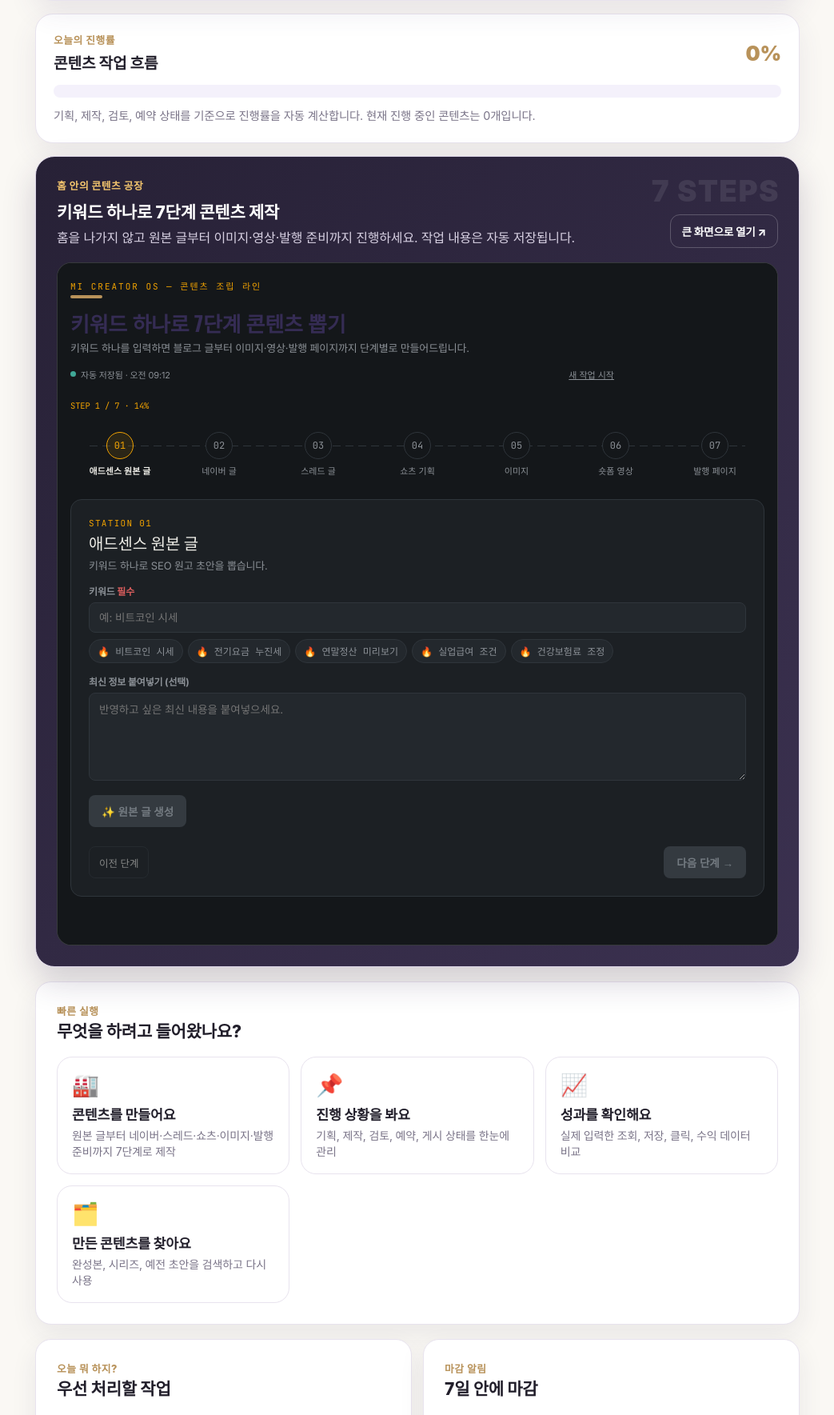
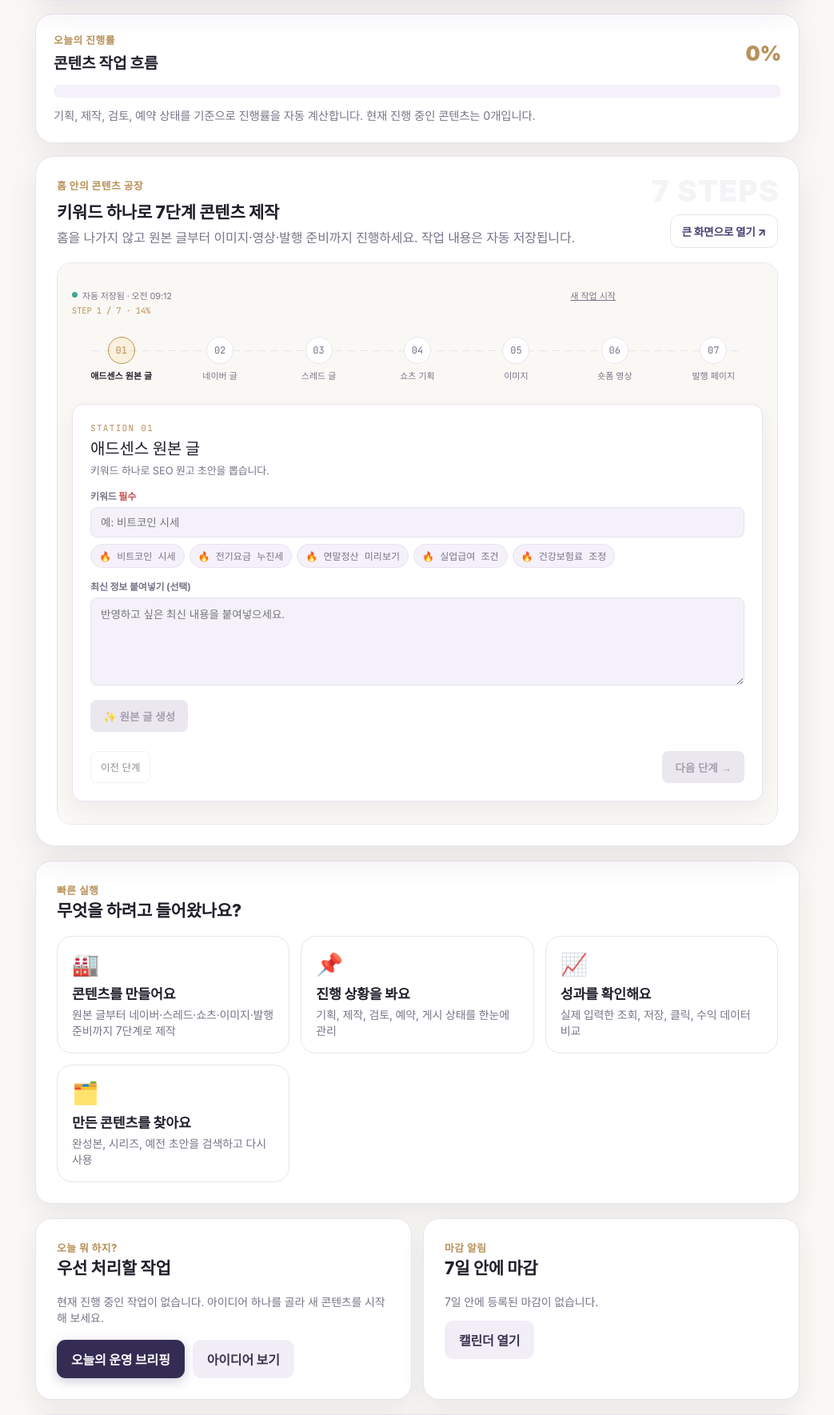
Before and after one commit to know1370-creator/ai-blog-factory, a Flask app: page /home/ in a window 1280 px wide. Shown: the part 778-2547 px from the top of the page at 80% size, without its empty margins (118-1161 px from the left). Run offline with Flask 3, Linux system fonts and the light colour scheme; some libraries are stand-ins or nearby versions; some web fonts are replaced.

Commit message:
콘텐츠 공장 홈 디자인 통합

```diff
--- a/creator_hub/routes/home.py
+++ b/creator_hub/routes/home.py
@@ -480,11 +480,11 @@ body{
   overflow:hidden;
   margin-bottom:18px;
   padding:26px;
-  border:1px solid #dcd5e7;
+  border:1px solid #e8e3ee;
   border-radius:24px;
-  background:linear-gradient(135deg,#272136 0%,#3b3150 100%);
-  color:#fff;
-  box-shadow:0 18px 42px rgba(43,32,74,.20);
+  background:#fff;
+  color:#221f2b;
+  box-shadow:0 16px 38px rgba(75,63,114,.11);
 }
 
 .factory-embed-head{
@@ -498,14 +498,14 @@ body{
 }
 
 .factory-embed-head h2{ margin:8px 0 5px; }
-.factory-embed-head p{ margin:0; color:#d7d0e2; line-height:1.55; }
+.factory-embed-head p{ margin:0; color:#7a7488; line-height:1.55; }
 
 .factory-full-link{
   flex:0 0 auto;
   padding:10px 14px;
-  border:1px solid rgba(255,255,255,.22);
+  border:1px solid #e8e3ee;
   border-radius:12px;
-  color:#fff;
+  color:#4b3f72;
   text-decoration:none;
   font-size:.85rem;
   font-weight:800;
@@ -515,27 +515,27 @@ body{
   position:relative;
   z-index:2;
   overflow:hidden;
-  border:1px solid rgba(255,255,255,.15);
+  border:1px solid #e8e3ee;
   border-radius:18px;
-  background:#14171a;
+  background:#faf8f4;
 }
 
-.factory-inline{ background:#14171a; }
+.factory-inline{ background:#faf8f4; }
 
 .creator-studio::after{
   content:"7 STEPS";
   position:absolute;
   right:24px;
   top:20px;
-  color:rgba(255,255,255,.09);
+  color:rgba(75,63,114,.06);
   font-size:2.3rem;
   font-weight:950;
   letter-spacing:.04em;
 }
 
-.creator-studio .section-label{ color:#f2c46d; }
-.creator-studio h2{ margin:8px 0 6px; color:#fff; }
-.creator-studio-copy{ margin:0 0 18px; color:#d7d0e2; line-height:1.6; }
+.creator-studio .section-label{ color:#b8925a; }
+.creator-studio h2{ margin:8px 0 6px; color:#221f2b; }
+.creator-studio-copy{ margin:0 0 18px; color:#7a7488; line-height:1.6; }
 
 .creator-steps{
   display:flex;
@@ -784,6 +784,7 @@ body{
 
 <div class="factory-frame-shell">
   <div class="factory-inline">
+    {% set factory_home_mode = true %}
     {% include "content_factory_panel.html" %}
   </div>
 </div>
--- a/creator_hub/templates/content_factory_panel.html
+++ b/creator_hub/templates/content_factory_panel.html
@@ -4,9 +4,23 @@
     --ink: #14171a; --surface: #1c2024; --surface-2: #23282d; --line: #2f353b;
     --paper: #edece6; --muted: #8b9096; --amber: #f0a202; --teal: #3fa796; --red: #d95d5d;
   }
+  .content-factory-app.home-integrated {
+    --ink:#faf8f4; --surface:#fff; --surface-2:#f4f1fb; --line:#e8e3ee;
+    --paper:#221f2b; --muted:#7a7488; --amber:#b8925a; --teal:#3fa796; --red:#c84d4d;
+  }
   @scope (.content-factory-app) {
   * { box-sizing: border-box; }
   :scope { display:block; background: var(--ink); color: var(--paper); font-family: 'Inter', sans-serif; margin: 0; padding: 20px 16px 60px; border-radius:18px; }
+  :scope.home-integrated { padding:18px 18px 28px; border-radius:0; }
+  :scope.home-integrated > .eyebrow,
+  :scope.home-integrated > h1,
+  :scope.home-integrated > .sub { display:none; }
+  :scope.home-integrated .stepper-meta { margin-top:4px; }
+  :scope.home-integrated .chip-circle { background:#fff; }
+  :scope.home-integrated .panel { box-shadow:0 10px 26px rgba(75,63,114,.07); }
+  :scope.home-integrated .btn-primary { color:#fff; background:#4b3f72; }
+  :scope.home-integrated .btn-primary:disabled { background:#ebe7ef; color:#a7a0af; }
+  :scope.home-integrated .cost-box { background:#fdf9f2; }
   .eyebrow { font-size: 11px; letter-spacing: .18em; color: var(--amber); font-family: 'JetBrains Mono', monospace; text-transform: uppercase; }
   h1 { font-family: 'Oswald', sans-serif; font-size: 26px; margin: 4px 0 0; }
   .sub { color: var(--muted); font-size: 13px; margin-top: 6px; max-width: 680px; line-height: 1.5; }
@@ -103,7 +117,7 @@
   }
 </style>
 
-<div class="content-factory-app">
+<div class="content-factory-app{% if factory_home_mode|default(false) %} home-integrated{% endif %}">
 
 <div class="eyebrow">MI CREATOR OS — 콘텐츠 조립 라인</div>
 <h1>키워드 하나로 7단계 콘텐츠 뽑기</h1>
```
